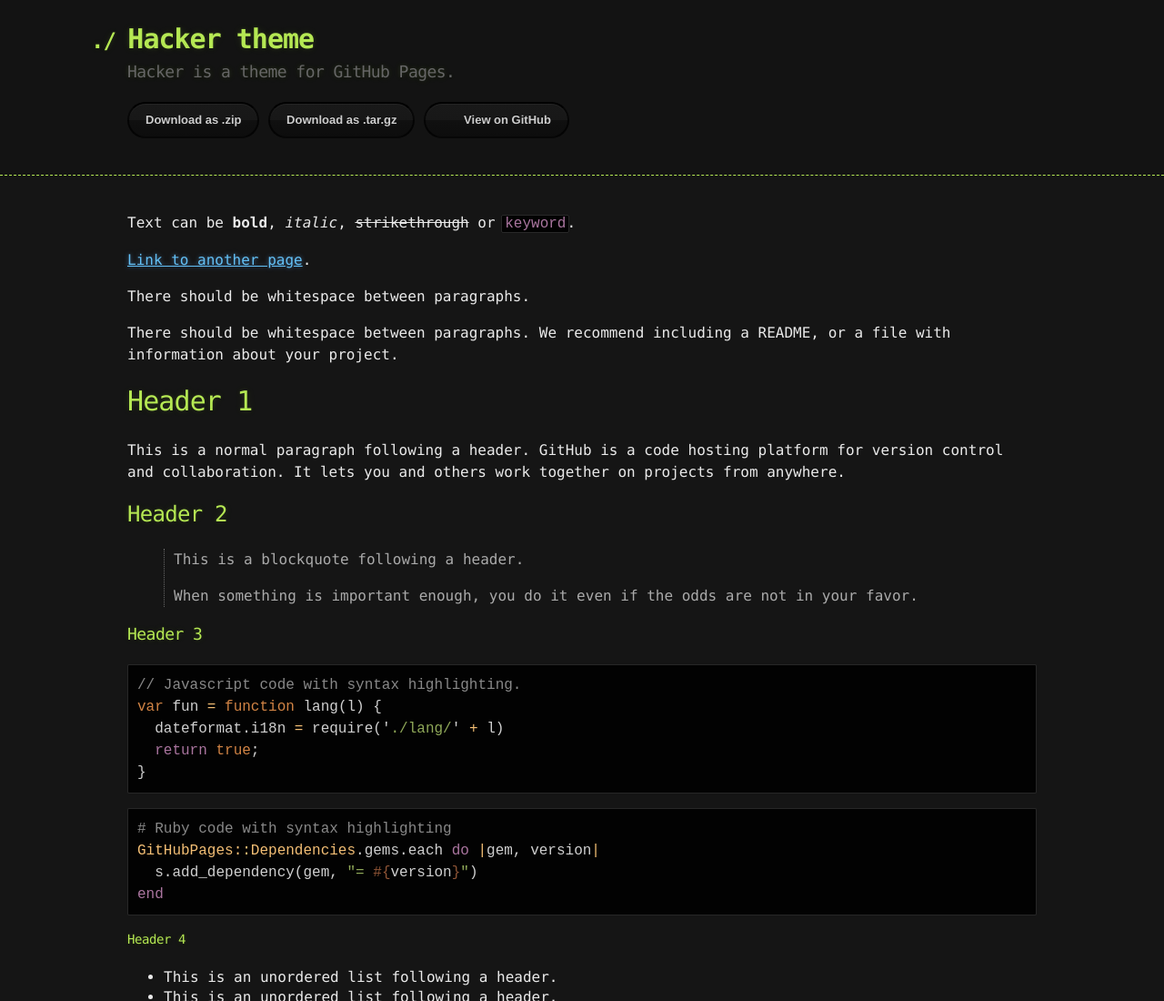
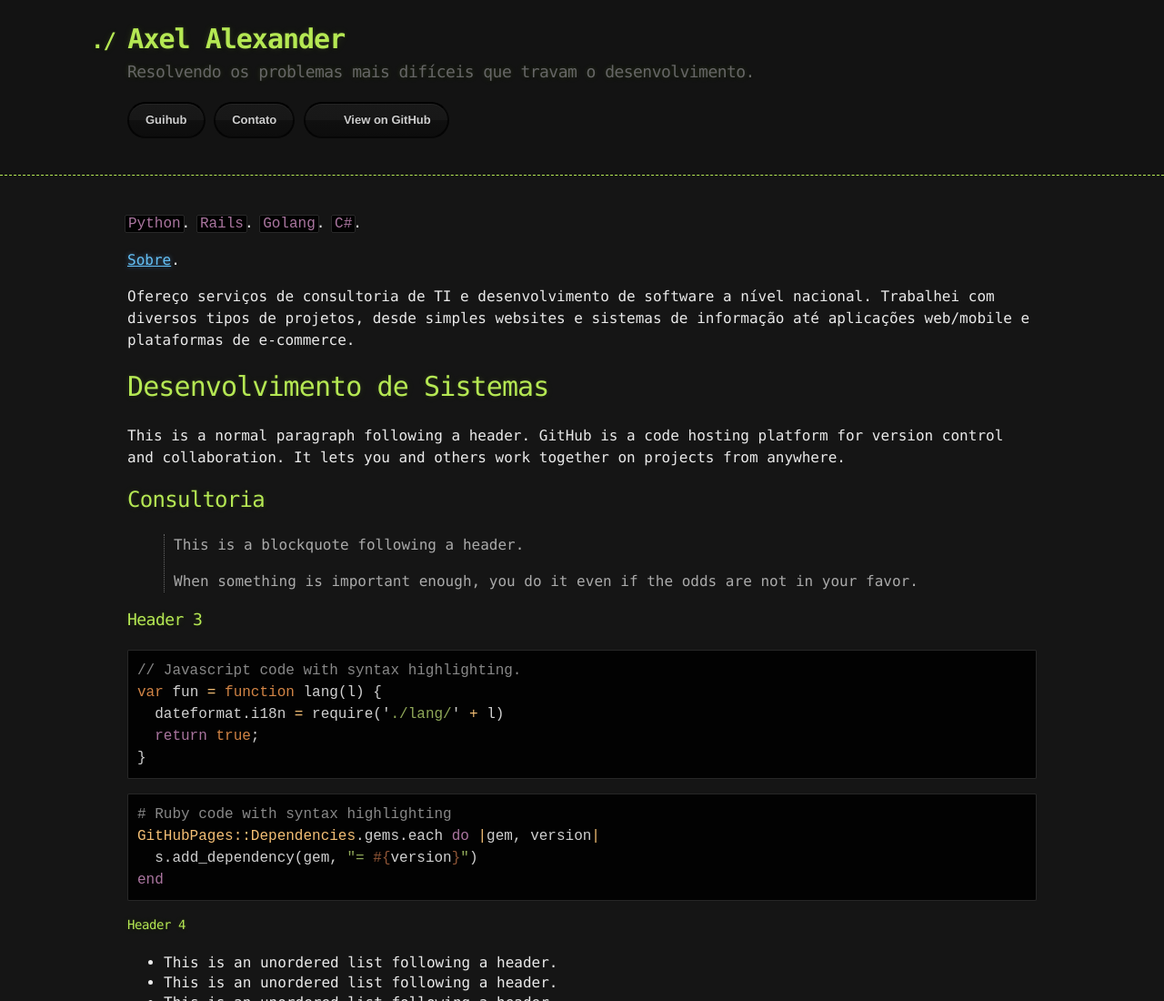
Before and after one commit to axeldeveloper/axeldeveloper.github.io, a plain HTML site: page index.html in a window 1280 px wide. Shown: the top 1100 px of the page at 91% size. Drawn offline with Linux system fonts and the light colour scheme.

Commit message:
esterilizando paginas

```diff
--- a/index.html
+++ b/index.html
@@ -1,26 +1,31 @@
-<!DOCTYPE html>
-<html lang="en-US">
-
+<!DOCTYPE HTML>
+    <html>
         <head>
-    <meta charset='utf-8'>
-    <meta http-equiv="X-UA-Compatible" content="IE=edge">
+            <title>Axel Alexander | Consultoria em Desenvolvimento de Sistemas</title>
+            <meta charset="utf-8" />
+            <meta name="viewport" content="width=device-width, initial-scale=1, user-scalable=no" />
             <meta name="viewport" content="width=device-width, initial-scale=1">
-    <link rel="stylesheet" href="/assets/css/style.css?v=b5d117c1bc81afd88bac7fc792c96884b6fed506">
+            <link rel="stylesheet" href="/assets/css/style.css">
 
             <!-- Begin Jekyll SEO tag v2.6.1 -->
             <title>Hacker theme | Hacker is a theme for GitHub Pages.</title>
-    <meta name="generator" content="Jekyll v3.8.5" />
-    <meta property="og:title" content="Hacker theme" />
-    <meta property="og:locale" content="en_US" />
+            <meta name="generator" content="Axel Alexander" />
+            <meta property="og:title" content="Axel Alexander" />
+            <meta property="og:locale" content="pt_BR" />
             <meta name="description" content="Hacker is a theme for GitHub Pages." />
             <meta property="og:description" content="Hacker is a theme for GitHub Pages." />
             <link rel="canonical" href="https://pages-themes.github.io/hacker/" />
             <meta property="og:url" content="https://pages-themes.github.io/hacker/" />
             <meta property="og:site_name" content="Hacker theme" />
             <script type="application/ld+json">
-{"@type":"WebSite","url":"https://pages-themes.github.io/hacker/","name":"Hacker theme","headline":"Hacker theme","description":"Hacker is a theme for GitHub Pages.","@context":"https://schema.org"}</script>
-    <!-- End Jekyll SEO tag -->
-
+            {
+                "@type":"WebSite",
+                "url":"https://pages-themes.github.io/hacker/",
+                "name":"Hacker theme","headline":"Hacker theme",
+                "description":"Hacker is a theme for GitHub Pages.",
+                "@context":"https://schema.org"
+            }
+            </script>
         </head>
 
 <body>
@@ -28,14 +33,14 @@
     <header>
         <div class="container">
             <a id="a-title" href="/hacker/">
-                <h1>Hacker theme</h1>
+                <h1>Axel Alexander</h1>
             </a>
-            <h2>Hacker is a theme for GitHub Pages.</h2>
+            <h2>Resolvendo os problemas mais difíceis que travam o desenvolvimento.</h2>
 
             <section id="downloads">
 
-                <a href="https://github.com/pages-themes/hacker/zipball/master" class="btn">Download as .zip</a>
-                <a href="https://github.com/pages-themes/hacker/tarball/master" class="btn">Download as .tar.gz</a>
+                <a href="https://github.com/axedeveloper" class="btn">Guihub</a>
+                <a href="#" class="btn">Contato</a>
 
                 <a href="https://github.com/pages-themes/hacker" class="btn btn-github"><span class="icon"></span>View
                     on GitHub</a>
@@ -45,22 +50,30 @@
 
     <div class="container">
         <section id="main_content">
-            <p>Text can be <strong>bold</strong>, <em>italic</em>, <del>strikethrough</del> or <code
-                    class="language-plaintext highlighter-rouge">keyword</code>.</p>
+            <p>
+                <code class="language-plaintext highlighter-rouge">Python</code>.
+                <code class="language-plaintext highlighter-rouge">Rails</code>.
+                <code class="language-plaintext highlighter-rouge">Golang</code>.
+                <code class="language-plaintext highlighter-rouge">C#</code>.
+            </p>
 
-            <p><a href="./another-page.html">Link to another page</a>.</p>
+            <p><a href="#">Sobre</a>.</p>
+            <p>
+                Ofereço serviços de consultoria de TI e desenvolvimento de software a nível nacional.
+                Trabalhei com diversos tipos de projetos, desde simples websites e sistemas de
+                informação até aplicações web/mobile e plataformas de e-commerce.
+            </p>
 
-            <p>There should be whitespace between paragraphs.</p>
+            <h1 id="header-1">
+                Desenvolvimento de Sistemas
+            </h1>
 
-            <p>There should be whitespace between paragraphs. We recommend including a README, or a file with
-                information about your project.</p>
+            <p>
+                This is a normal paragraph following a header. GitHub is a code hosting platform for version control and
+                collaboration. It lets you and others work together on projects from anywhere.
+            </p>
 
-            <h1 id="header-1">Header 1</h1>
-
-            <p>This is a normal paragraph following a header. GitHub is a code hosting platform for version control and
-                collaboration. It lets you and others work together on projects from anywhere.</p>
-
-            <h2 id="header-2">Header 2</h2>
+            <h2 id="header-2">Consultoria</h2>
 
             <blockquote>
                 <p>This is a blockquote following a header.</p>
```
Lines whose indentation alone changed are shown as unchanged.
